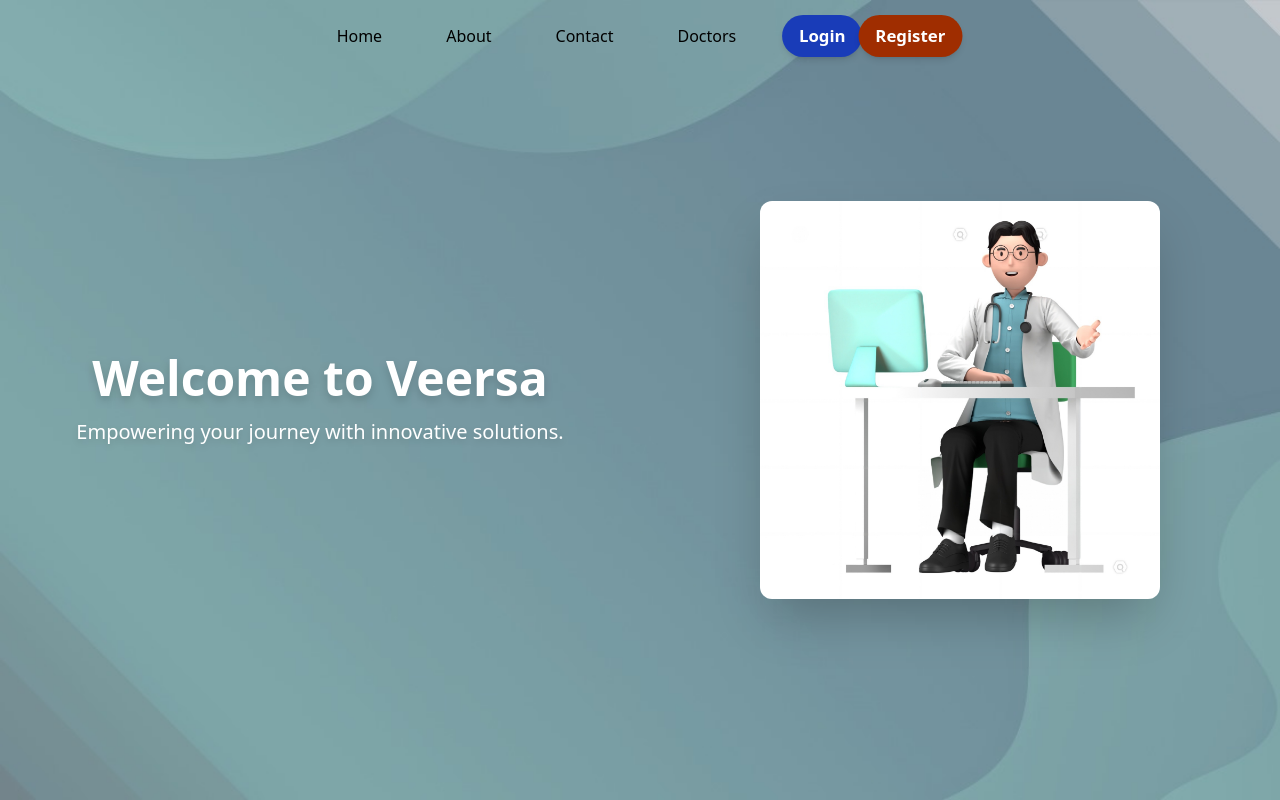
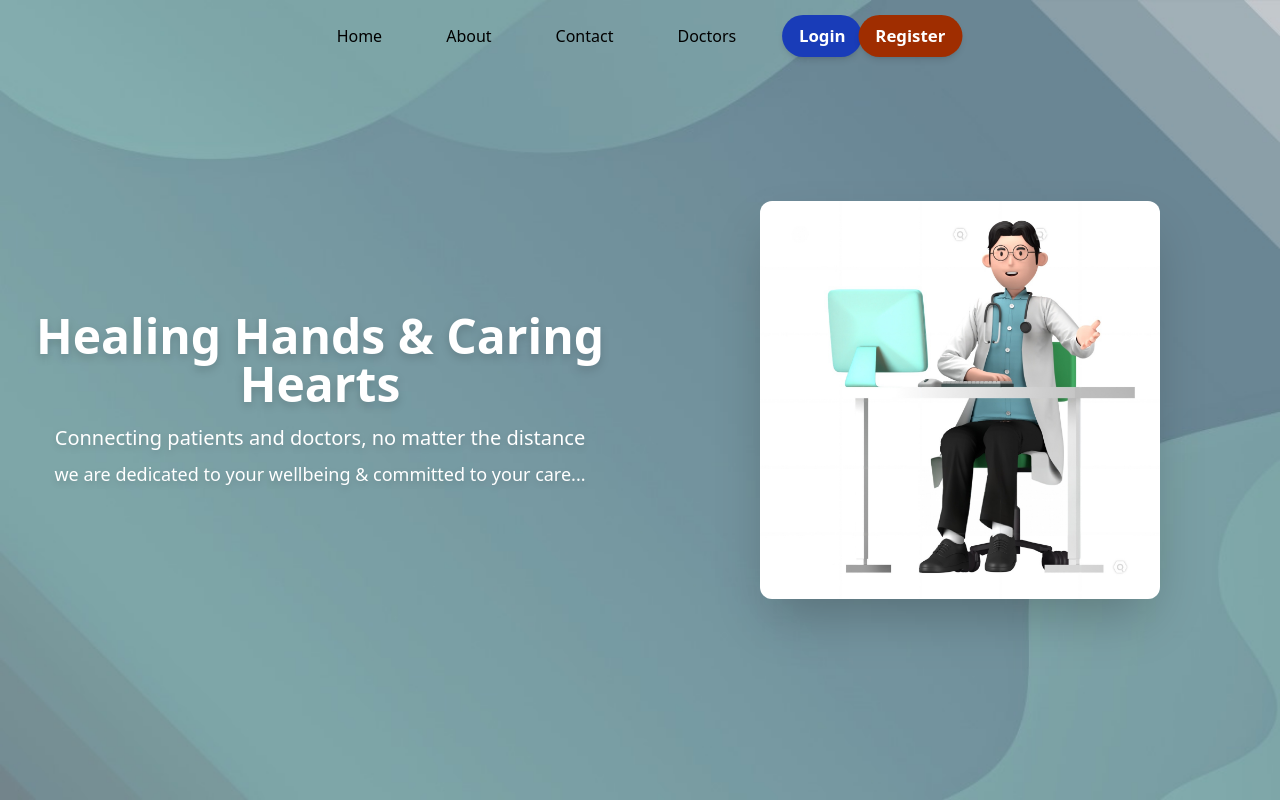
Before and after one commit to meetarora10/veersa-hack, a React (Vite) app in the folder client/: page / in a window 1280 px wide. Built offline with nearby package versions, Linux system fonts and the light colour scheme.

Commit message:
Auto Commit: $(date +'%Y-%m-%d %H:%M:%S')

```diff
--- a/client/src/pages/Home.jsx
+++ b/client/src/pages/Home.jsx
@@ -1,18 +1,40 @@
 import Navbar from '../components/Navbar'
 import img from '../assets/header_back2.jpg'
 import homeImg from '../assets/home.png'
+import { useState, useEffect } from 'react'
+
+function Typewriter({ text, speed = 80 }) {
+  const [displayed, setDisplayed] = useState('')
+
+  useEffect(() => {
+    let i = 0
+    const interval = setInterval(() => {
+      setDisplayed(text.slice(0, i + 1))
+      i++
+      if (i === text.length) clearInterval(interval)
+    }, speed)
+    return () => clearInterval(interval)
+  }, [text, speed])
+
+  return <span>{displayed}</span>
+}
+
 function Home() {
   return (
-    <div className='bg-cover bg-center h-screen ' style={{backgroundImage: `url(${img})`}}>
-
+    <div className='bg-cover bg-center h-screen' style={{ backgroundImage: `url(${img})` }}>
       <Navbar />
-       <div className="flex h-[100vh]">
+      <div className="flex h-[100vh]">
         {/* Left Side - Text */}
         <div className="w-1/2 flex items-center justify-center">
           <div className="text-center">
-            <h1 className="text-5xl font-bold mb-4 text-white drop-shadow-lg">Welcome to Veersa</h1>
-            <p className="text-xl text-white drop-shadow-md">
-              Empowering your journey with innovative solutions.
+            <h1 className="text-5xl font-bold mb-4 text-white drop-shadow-lg">
+              <Typewriter text="Healing Hands & Caring Hearts" />
+            </h1>
+            <p className="text-xl text-white drop-shadow-md mb-2">
+              Connecting patients and doctors, no matter the distance
+            </p>
+            <p className="text-lg text-white drop-shadow-md">
+              we are dedicated to your wellbeing & committed to your care...
             </p>
           </div>
         </div>
```
